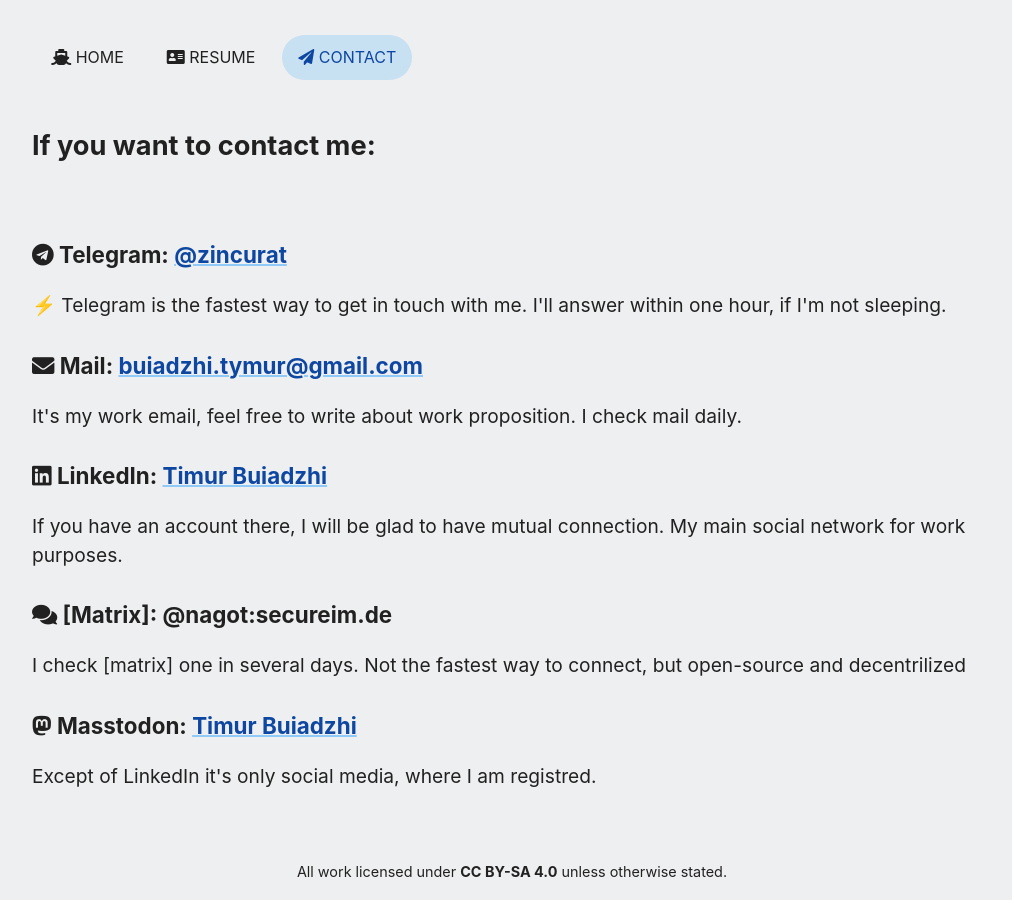
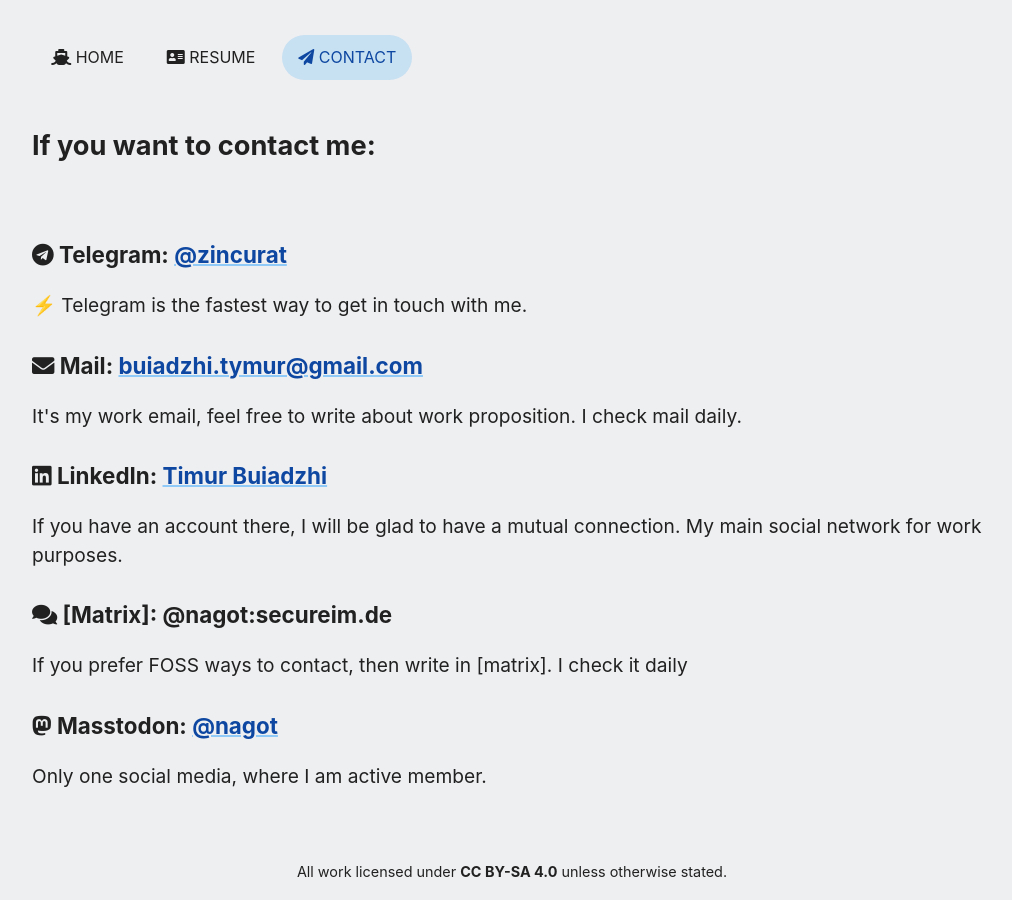
Before and after one commit to zincurat/zincurat.github.io, a plain HTML site: page contact.html in a window 1280 px wide. Shown: the whole page, without its empty margins (128-1140 px from the left). Drawn offline with Linux system fonts and the light colour scheme.

Commit message:
Update contact.html

```diff
--- a/contact.html
+++ b/contact.html
@@ -4,8 +4,8 @@
     <meta charset="utf-8">
     <meta name="viewport" content="width=device-width, initial-scale=1.0">
     <link rel="icon" href="/asts/img/favicon.png" />
-    <title>Tim Buiadzhi</title>
-    <meta name="description" content="Timur Buiadzhi is a seaman from Ukraine" />
+    <title>Contact me</title>
+    <meta name="description" content="Here you can find ways to contact me" />
 	<link rel="stylesheet" href="./asts/css/stl.css">
 	<link rel="stylesheet" type="text/css" href="./asts/css/all.min.css"
 
@@ -30,15 +30,15 @@
       <h1>If you want to contact me:  </h1> <br>
 
 	  <h2><i class="fab fa-telegram"></i> Telegram: <a href="https://t.me/zincurat" > @zincurat</a></h2>
-	  <p> ⚡ Telegram is the fastest way to get in touch with me. I'll answer within one hour, if I'm not sleeping.
+	  <p> ⚡ Telegram is the fastest way to get in touch with me.
 	  <h2><i class="fas fa-envelope"></i> Mail: <a href="mailto:buiadzhi.tymur@gmail.com" >buiadzhi.tymur@gmail.com</a></h2>
 	  <p> It's my work email, feel free to write about work proposition. I check mail daily. </p>
 	  <h2><i class="fab fa-linkedin"></i> LinkedIn: <a href="https://www.linkedin.com/in/tbuiadzhi">Timur Buiadzhi</a></h2>
-	  <p> If you have an account there, I will be glad to have mutual connection. My main social network for work purposes.</p>
+	  <p> If you have an account there, I will be glad to have a mutual connection. My main social network for work purposes.</p>
 	  <h2><i class="fas fa-comments"></i> [Matrix]: @nagot:secureim.de</a></h2>
-	  <p> I check [matrix] one in several days. Not the fastest way to connect, but open-source and decentrilized</p>
-	  <h2><i class="fab fa-mastodon"></i> Masstodon: <a href="https://fosstodon.org/@nagot">Timur Buiadzhi</a></h2>
-	  <p> Except of LinkedIn it's only social media, where I am registred. </p>
+	  <p> If you prefer FOSS ways to contact, then write in [matrix]. I check it daily</p>
+	  <h2><i class="fab fa-mastodon"></i> Masstodon: <a href="https://fosstodon.org/@nagot">@nagot</a></h2>
+	  <p> Only one social media, where I am active member. </p>
 
 
 
```
